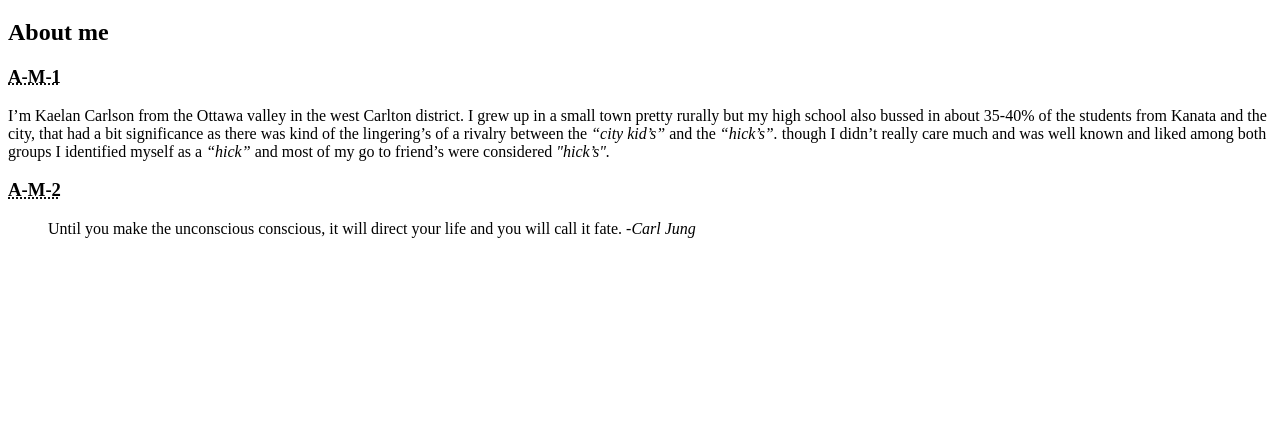
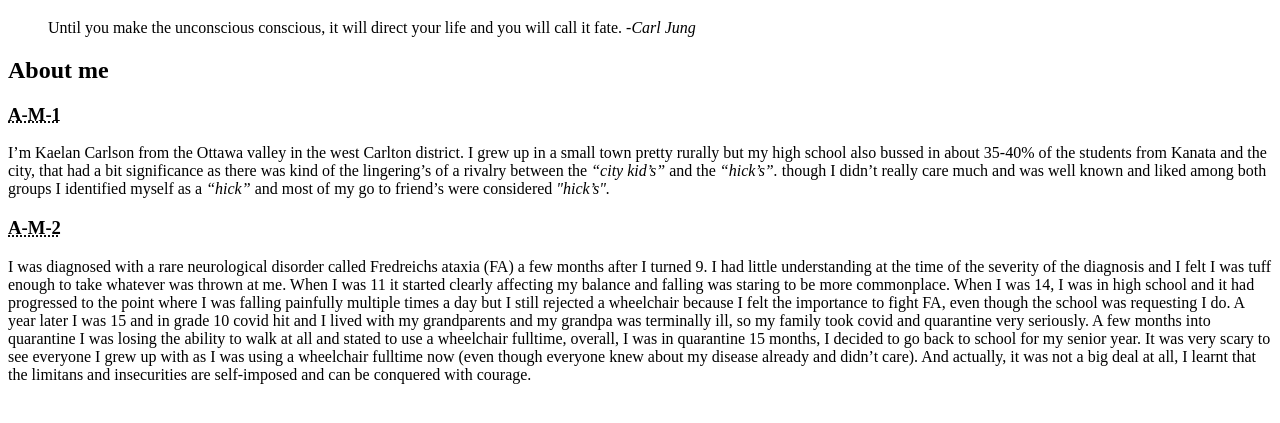
Before and after one commit to carl0175/carl0175.github.io, a plain HTML site: page html-assignment/index.html in a window 1280 px wide. Shown: the part 61-484 px from the top of the page. Drawn offline with Linux system fonts and the light colour scheme.

Commit message:
2 aabout me

```diff
--- a/html-assignment/index.html
+++ b/html-assignment/index.html
@@ -6,6 +6,10 @@
   </head>
   <body>
     <h1>Kaelan Carlson</h1>
+    <blockquote>
+      Until you make the unconscious conscious, it will direct your life and you will call it fate.
+      <cite>-Carl Jung</cite>
+    </blockquote>
     <h2>About me</h2>
     <h3>
       <abbr title=About-me-1 >A-M-1</abbr>
@@ -14,9 +18,6 @@
     <h3>
       <abbr title=About-me-2>A-M-2</abbr>
     </h3>
-    <blockquote>
-      Until you make the unconscious conscious, it will direct your life and you will call it fate.
-      <cite>-Carl Jung</cite>
-    </blockquote>
+    <p>I was diagnosed with a rare neurological disorder called Fredreichs ataxia (FA) a few months after I turned 9. I had little understanding at the time of the severity of the diagnosis and I felt I was tuff enough to take whatever was thrown at me. When I was 11 it started clearly affecting my balance and falling was staring to be more commonplace. When I was 14, I was in high school and it had progressed to the point where I was falling painfully multiple times a day but I still rejected a wheelchair because I felt the importance to fight FA, even though the school was requesting I do. A year later I was 15 and in grade 10 covid hit and I lived with my grandparents and my grandpa was terminally ill, so my family took covid and quarantine very seriously. A few months into quarantine I was losing the ability to walk at all and stated to use a wheelchair fulltime, overall, I was in quarantine 15 months, I decided to go back to school for my senior year. It was very scary to see everyone I grew up with as I was using a wheelchair fulltime now (even though everyone knew about my disease already and didn’t care). And actually, it was not a big deal at all, I learnt that the limitans and insecurities are self-imposed and can be conquered with courage. </p>
   </body>
 </html>
```
